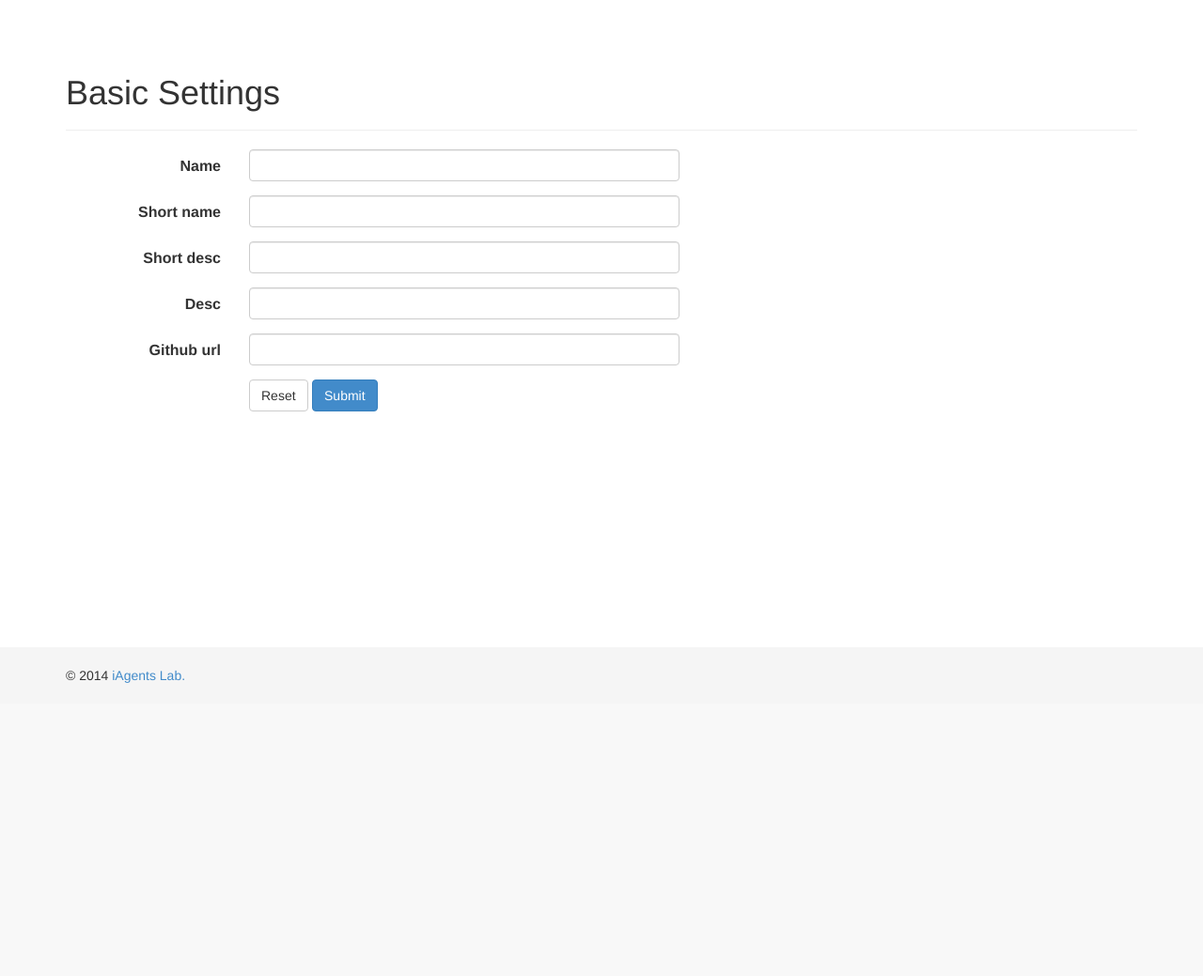
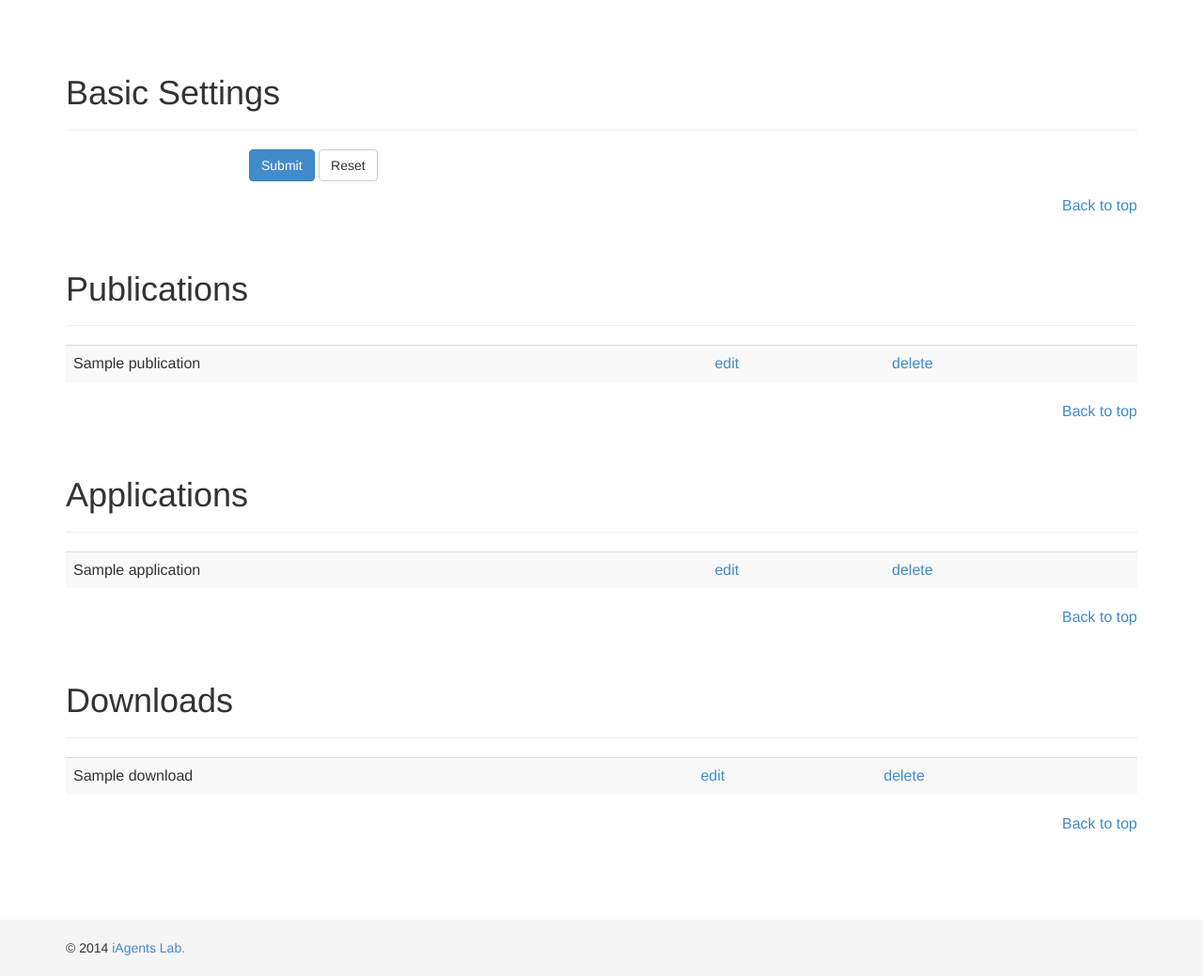
Before and after one commit to NTUCommonsense/NTUCommonsense, a Flask app: template apps/templates/edit_project.html in a window 1280 px wide. Shown: the part 51-1090 px from the top of the page at 94% size. Before the commit the page ends 778 px from the top, so only its background shows below. Run offline with Flask 2, Linux system fonts and the light colour scheme; the template is opened without the code that fills it: values that come from a table or form of the project are taken from there, others are empty; tables that the repository leaves empty hold one stand-in row (values such as "Sample post"); form fields are guessed from the names that the template uses; some libraries are stand-ins or nearby versions.

Commit message:
Add editing pages

```diff
--- a/apps/models.py
+++ b/apps/models.py
@@ -158,12 +158,12 @@ class Download(_CRUDMixin, db.Model):
 class Project(_CRUDMixin, db.Model):
     __tablename__ = 'project'
 
+    name = db.Column(
+        db.String(32), nullable=False,
+        info={'label': 'Project Name'})
     short_name = db.Column(
         db.String(16), nullable=False, index=True, unique=True,
         info={'label': 'Short Name'})
-    name = db.Column(
-        db.String(32), nullable=False,
-        info={'label': 'Project Name'})
     short_desc = db.Column(
         db.String(128), nullable=False,
         info={'label': 'Short Description'})
--- a/apps/templates/_macros.html
+++ b/apps/templates/_macros.html
@@ -21,3 +21,15 @@
   {% endif %}
 </div>
 {% endmacro %}
+
+{% macro editing_table(project, type, items, name) %}
+<table class="edit-table table table-striped">
+  {% for item in items %}
+  <tr>
+    <td>{{ item[name] }}</td>
+    <td><a href="{{ url_for('.edit_item', project=project, type=type) }}?id={{ item.id }}">edit</a></td>
+    <td><a href="#">delete</a></td>
+  </tr>
+  {% endfor %}
+</table>
+{% endmacro %}
--- a/apps/templates/edit_project.html
+++ b/apps/templates/edit_project.html
@@ -4,6 +4,9 @@
 {% set active_page = project.short_name %}
 {% block content %}
 <div class="container">
-  {{ section('edit_basic', 'Basic Settings', back_to_top=False) }}
+  {{ section('edit_item', 'Basic Settings') }}
+  {{ section('edit_pubs', 'Publications') }}
+  {{ section('edit_apps', 'Applications') }}
+  {{ section('edit_downloads', 'Downloads') }}
 </div>
 {% endblock %}
--- /dev/null
+++ b/apps/templates/sections/_edit_apps.html
@@ -0,0 +1,2 @@
+{% from '_macros.html' import editing_table %}
+{{ editing_table(project.short_name, 'app', project.apps, 'name') }}
--- a/apps/templates/sections/_edit_basic.html
+++ /dev/null
@@ -1,15 +0,0 @@
-{% from '_macros.html' import form_field, list_form_field %}
-<form class="form-signin form-horizontal" method="post" role="form">
-  {{ form_field(form.name) }}
-  {{ form_field(form.short_name) }}
-  {{ form_field(form.short_desc) }}
-  {{ form_field(form.desc) }}
-  {{ form_field(form.github_url) }}
-  <div class="form-group">
-    <div class="col-sm-offset-2 col-sm-10">
-      {{ form.csrf_token }}
-      <button class="btn btn-default" type="reset">Reset</button>
-      <button class="btn btn-primary" type="submit">Submit</button>
-    </div>
-  </div>
-</form>
--- /dev/null
+++ b/apps/templates/sections/_edit_downloads.html
@@ -0,0 +1,2 @@
+{% from '_macros.html' import editing_table %}
+{{ editing_table(project.short_name, 'download', project.downloads, 'name') }}
--- /dev/null
+++ b/apps/templates/sections/_edit_item.html
@@ -0,0 +1,15 @@
+{% from '_macros.html' import form_field %}
+<form class="form-horizontal" method="post" role="form">
+  {% for field in form %}
+  {% if field.type != 'CSRFTokenField' %}
+  {{ form_field(field) }}
+  {% endif  %}
+  {% endfor %}
+  <div class="form-group">
+    <div class="col-sm-offset-2 col-sm-10">
+      {{ form.csrf_token }}
+      <button class="btn btn-primary" type="submit">Submit</button>
+      <button class="btn btn-default" type="reset">Reset</button>
+    </div>
+  </div>
+</form>
--- /dev/null
+++ b/apps/templates/sections/_edit_pubs.html
@@ -0,0 +1,2 @@
+{% from '_macros.html' import editing_table %}
+{{ editing_table(project.short_name, 'pub', project.pubs, 'title') }}
```
Also changed, not shown: apps/forms.py (+3 -5 lines), apps/templates/edit_item.html (added, +9 -0 lines), apps/views.py (+36 -2 lines).
